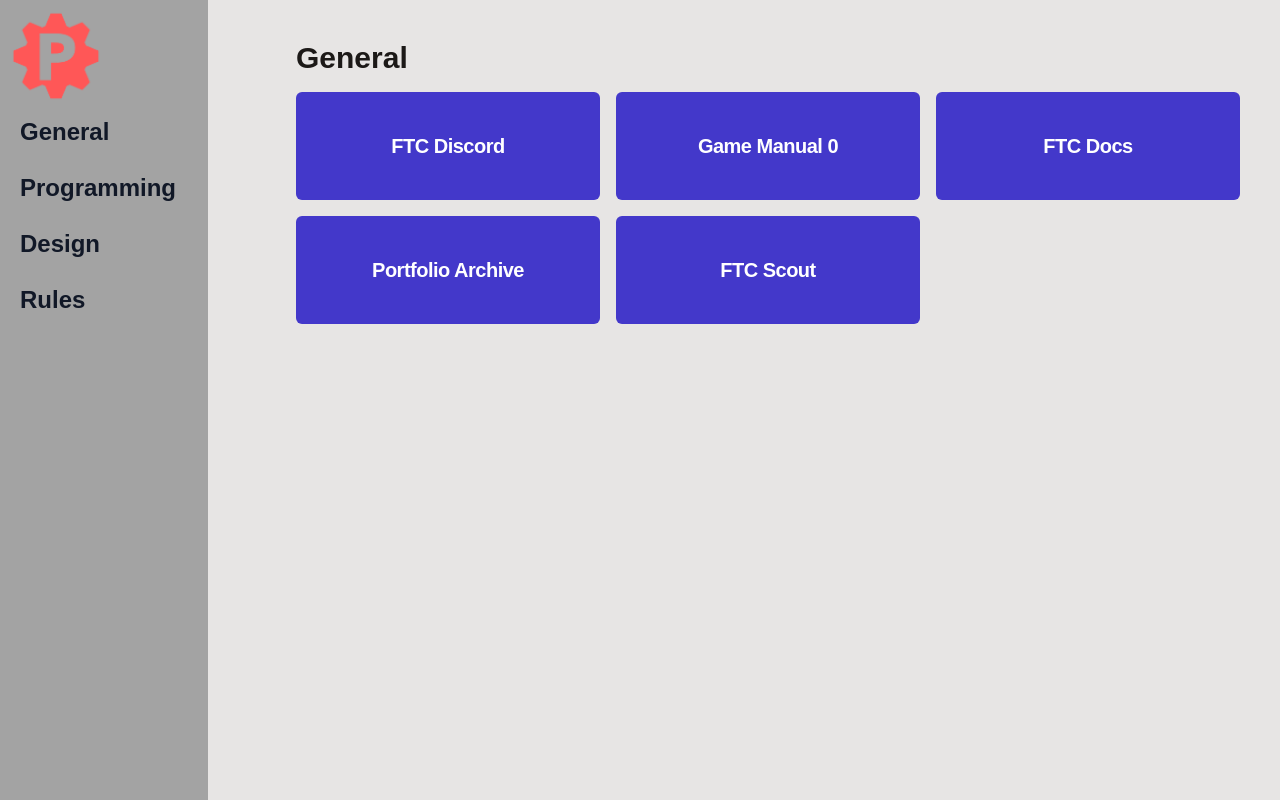
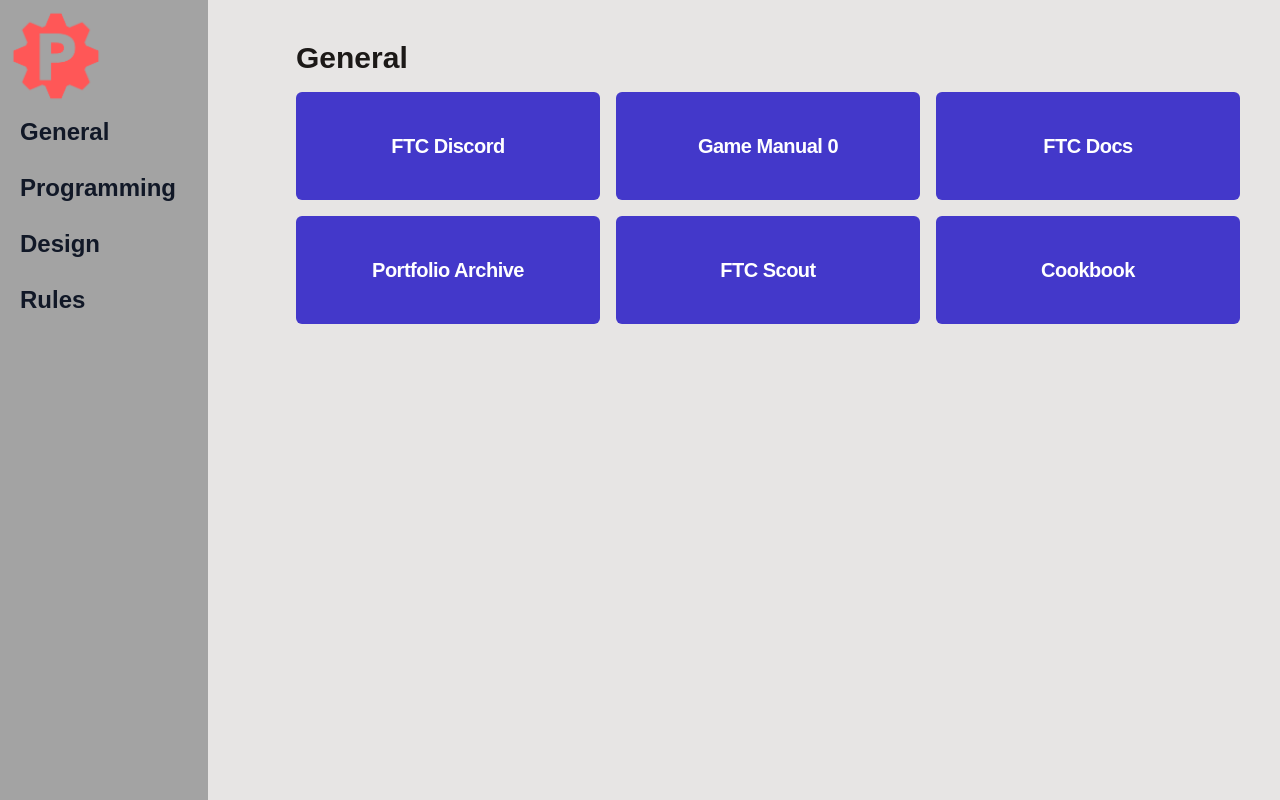
Before and after one commit to outsharded/ftc-directory, a Next.js app: page / in a window 1280 px wide. Built offline with nearby package versions, Linux system fonts and the light colour scheme.

Commit message:
cookbook

```diff
--- a/app/page.tsx
+++ b/app/page.tsx
@@ -15,7 +15,8 @@
     { name: "Game Manual 0", url: "https://gm0.org/", description: "Information on almost all aspects of FTC." },
     { name: "FTC Docs", url: "https://ftc-docs.firstinspires.org/", description: "Information on many aspects of the competition, from FIRST." },
     { name: "Portfolio Archive", url: "https://portfolios.hivemindrobotics.net", description: "An archive of award winning Engineering Portfolios." },
-    { name: "FTC Scout", url: "https://ftcscout.org/", description: "Information about teams and events." }
+    { name: "FTC Scout", url: "https://ftcscout.org/", description: "Information about teams and events." },
+    { name: "Cookbook", url: "https://cookbook.dairy.foundation", description: "Common issues" }
   ];
 
   const [openSite, setOpenSite] = useState<number | null>(null);
```
Also changed, not shown: 1 other file (tests, documents, lock files or other folders).
